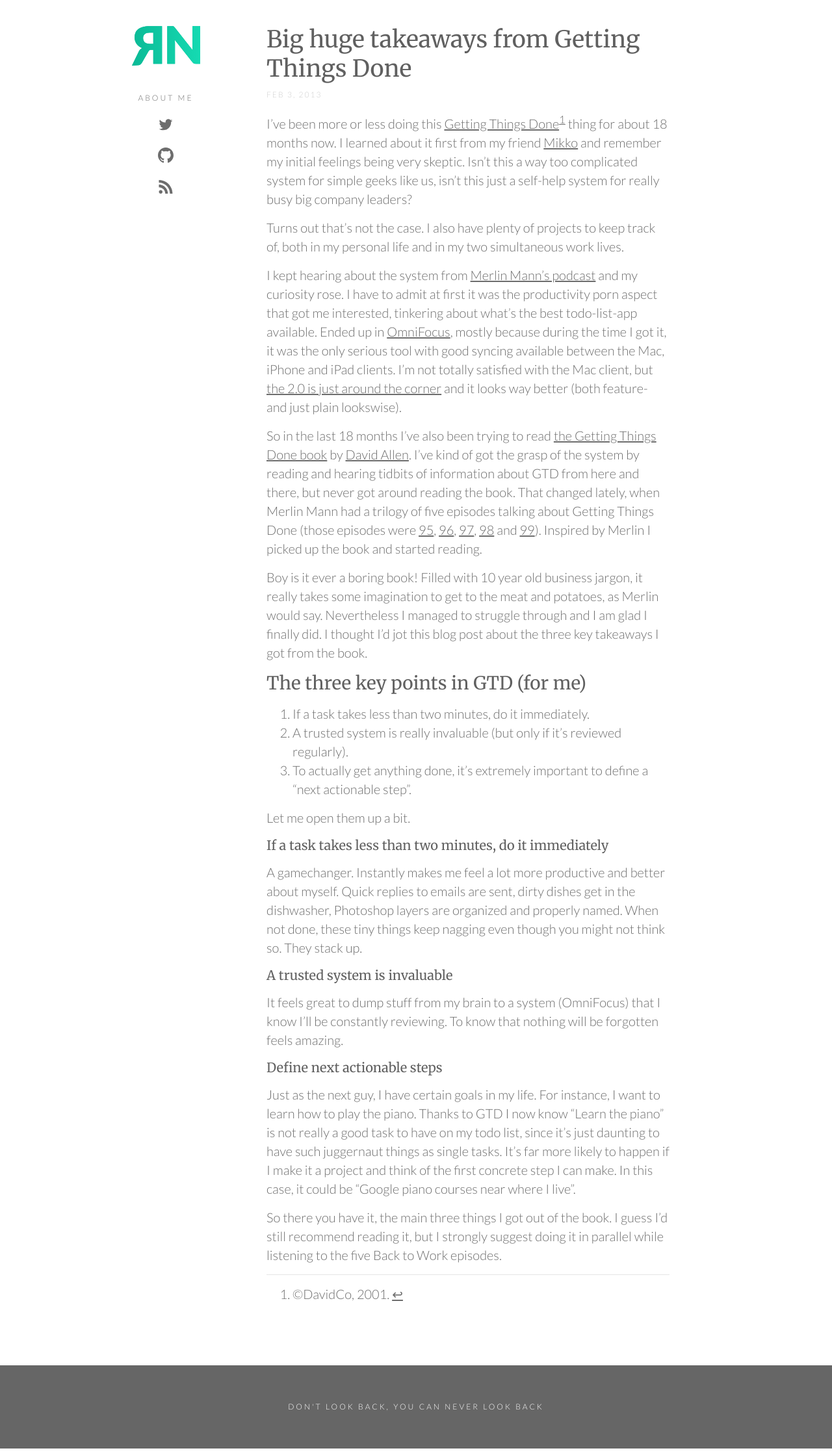
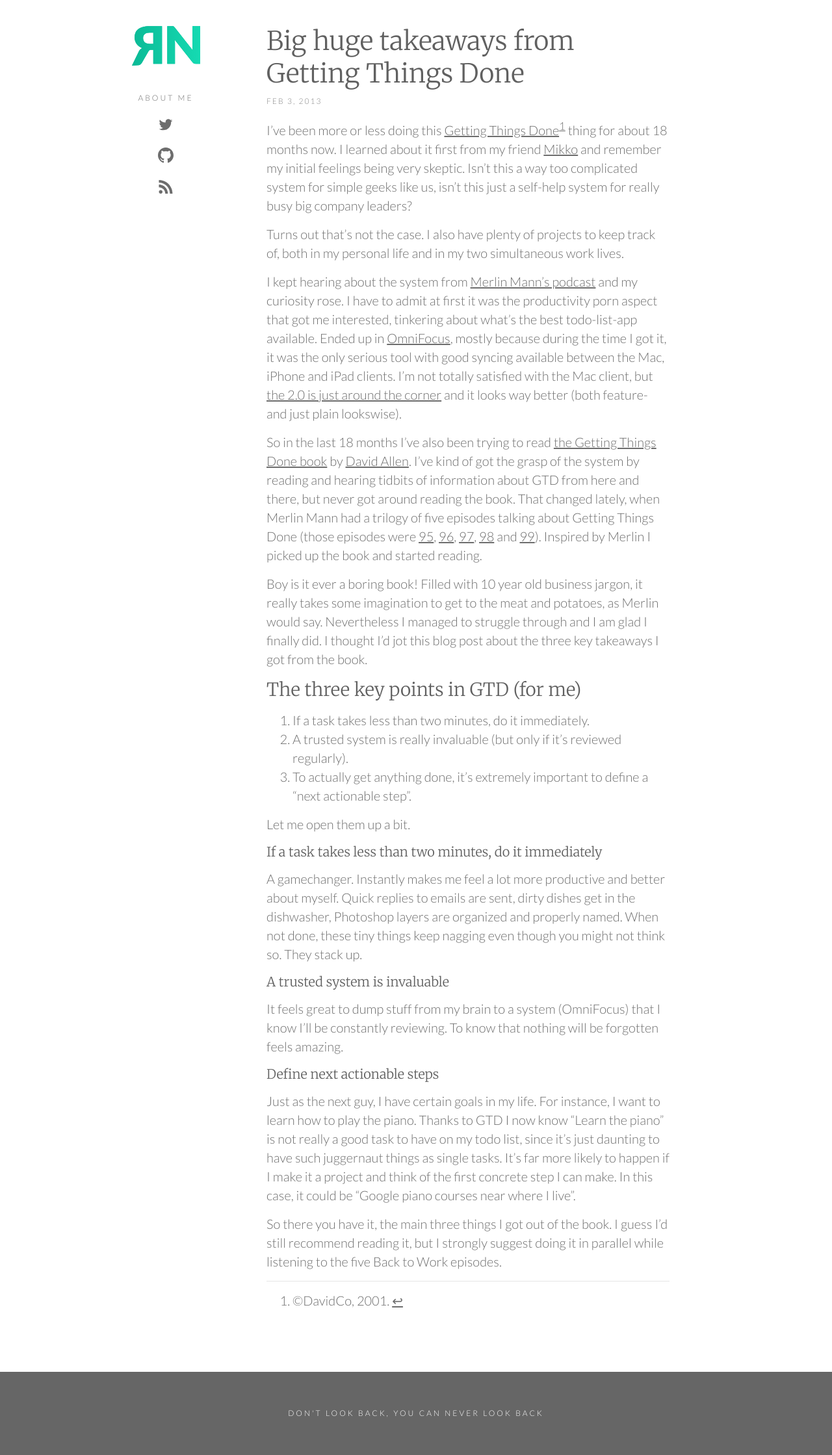
Before and after one commit to anttti/anttti.github.io, a Jekyll site: the page built from _posts/2013-02-03-big-huge-takeaways-from-getting-things-done.md, in a window 1280 px wide. Shown: the whole page at 65% size. Built offline with Jekyll 4.4.1, drawn with Linux system fonts in a browser that asks for light colours; nearby versions of some CDN libraries.

Commit message:
Tune post headings

```diff
--- a/_layouts/post.html
+++ b/_layouts/post.html
@@ -5,9 +5,9 @@ layout: default
 <article class="post single-post">
   <header class="post__header">
     {% if page.link %}
-    <h2><a href="{{ page.link }}">{{ page.title }} →</a></h2>
+    <h1><a href="{{ page.link }}">{{ page.title }} →</a></h1>
     {% else %}
-    <h2>{{ page.title }}</h2>
+    <h1>{{ page.title }}</h1>
     {% endif %}
 
     <div class="post__meta">
--- a/_sass/_post.scss
+++ b/_sass/_post.scss
@@ -74,7 +74,7 @@
     text-decoration: none;
     letter-spacing: 2px;
     font-size: 12px;
-    color: rgba(135, 135, 135, 0.4);
+    color: rgb(135, 135, 135);
   }
 
   .post__navigation {
--- a/_sass/_typography.scss
+++ b/_sass/_typography.scss
@@ -6,6 +6,7 @@ h1, h2, h3, h4, h5, h6 {
   line-height: 1.25;
   color: #606060;
   font-family: Merriweather, serif;
+  font-weight: 200;
 
   & a {
     text-decoration: none;
--- a/css/style.css
+++ b/css/style.css
@@ -50,7 +50,8 @@ body {
 h1, h2, h3, h4, h5, h6 {
   line-height: 1.25;
   color: #606060;
-  font-family: Merriweather, serif; }
+  font-family: Merriweather, serif;
+  font-weight: 200; }
   h1 a, h2 a, h3 a, h4 a, h5 a, h6 a {
     text-decoration: none;
     color: #606060; }
@@ -153,7 +154,7 @@ body {
   text-decoration: none;
   letter-spacing: 2px;
   font-size: 12px;
-  color: rgba(135, 135, 135, 0.4); }
+  color: #878787; }
 
 .post__navigation {
   padding: 0 2em 2em 2em;
```
